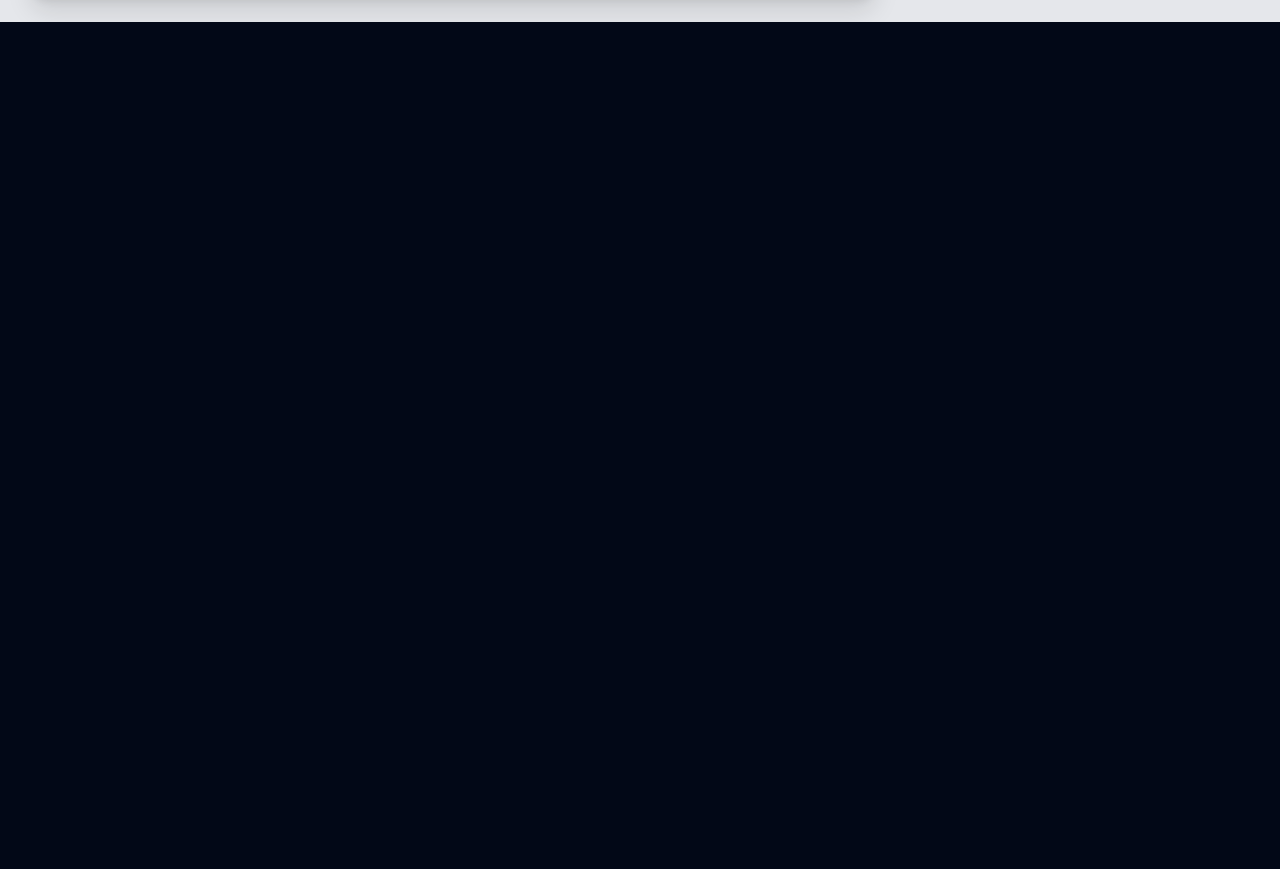
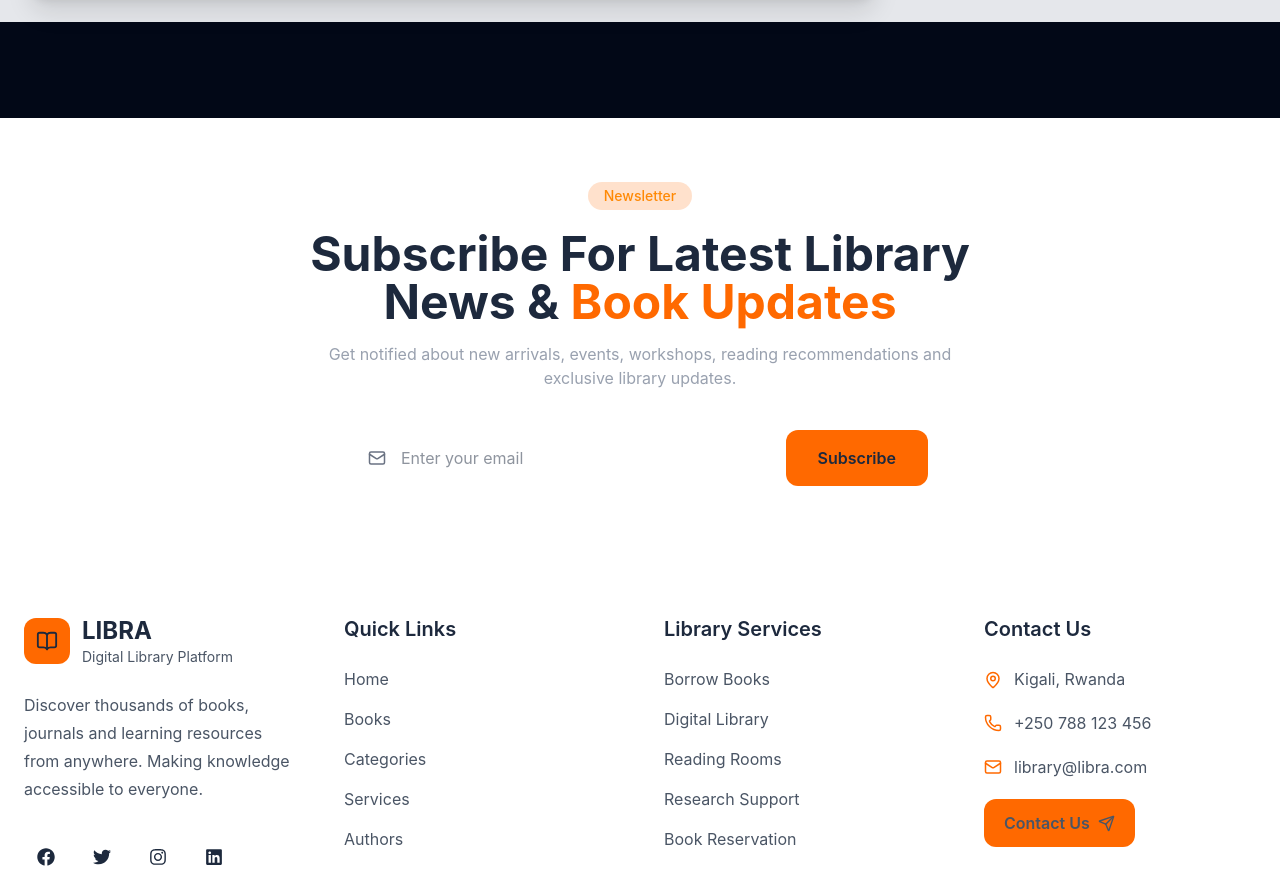
Before and after one commit to system-Barinda/LIBRA, a React (Vite) app: page / in a window 1280 px wide. Shown: the part 1928-2797 px from the top of the page. Before the commit the page ends 1950 px from the top, so only its background shows below. Built offline with nearby package versions, Linux system fonts and the light colour scheme.

Commit message:
chore:updated

```diff
--- a/src/layouts/simpleLayout.tsx
+++ b/src/layouts/simpleLayout.tsx
@@ -1,5 +1,6 @@
 import { Outlet } from "react-router-dom";
 import Navbar from "./Navbar";
+import Footer from "../pages/Footer";
 
 export default function SimpleLayout() {
   return (
@@ -9,6 +10,7 @@ export default function SimpleLayout() {
       </div>
 
       <Outlet />
+      <Footer />
     </>
   );
 }
--- a/src/pages/Footer.tsx
+++ b/src/pages/Footer.tsx
@@ -1,10 +1,9 @@
-// import { SiFacebook, SiInstagram, SiLinkedin, SiTwitter } from "react-icons/si";
 import { BookOpen, Mail, MapPin, Phone, Send } from "lucide-react";
 import { FaFacebook, FaInstagram, FaLinkedin, FaTwitter } from "react-icons/fa";
 
 const Footer = () => {
   return (
-    <footer className="mt-24 bg-slate-950 text-white">
+    <footer className="mt-24 bg-white text-slate-800">
       {/* Newsletter */}
       <div className="border-b border-white/10">
         <div className="mx-auto max-w-7xl px-6 py-16">
@@ -27,7 +26,7 @@ const Footer = () => {
               <div className="relative flex-1">
                 <Mail
                   size={18}
-                  className="absolute left-4 top-1/2 -translate-y-1/2 text-gray-400"
+                  className="absolute left-4 top-1/2 -translate-y-1/2 text-gray-500"
                 />
 
                 <input
@@ -37,7 +36,7 @@ const Footer = () => {
                 />
               </div>
 
-              <button className="h-14 rounded-xl bg-orange-500 px-8 font-semibold transition hover:bg-orange-600">
+              <button className="h-14 rounded-xl text-slate-800 bg-orange-500 px-8 font-semibold transition hover:bg-orange-600">
                 Subscribe
               </button>
             </div>
@@ -56,11 +55,11 @@ const Footer = () => {
 
             <div>
               <h2 className="text-2xl font-bold">LIBRA</h2>
-              <p className="text-sm text-gray-400">Digital Library Platform</p>
+              <p className="text-sm text-gray-600">Digital Library Platform</p>
             </div>
           </div>
 
-          <p className="mt-6 leading-7 text-gray-400">
+          <p className="mt-6 leading-7 text-gray-600">
             Discover thousands of books, journals and learning resources from
             anywhere. Making knowledge accessible to everyone.
           </p>
@@ -81,7 +80,7 @@ const Footer = () => {
         <div>
           <h3 className="text-xl font-semibold">Quick Links</h3>
 
-          <ul className="mt-6 space-y-4 text-gray-400">
+          <ul className="mt-6 space-y-4 text-gray-600">
             {[
               "Home",
               "Books",
@@ -103,7 +102,7 @@ const Footer = () => {
         <div>
           <h3 className="text-xl font-semibold">Library Services</h3>
 
-          <ul className="mt-6 space-y-4 text-gray-400">
+          <ul className="mt-6 space-y-4 text-gray-600">
             {[
               "Borrow Books",
               "Digital Library",
@@ -125,7 +124,7 @@ const Footer = () => {
         <div>
           <h3 className="text-xl font-semibold">Contact Us</h3>
 
-          <div className="mt-6 space-y-5 text-gray-400">
+          <div className="mt-6 space-y-5 text-gray-600">
             <div className="flex items-start gap-3">
               <MapPin className="mt-1 text-orange-500" size={18} />
               <span>Kigali, Rwanda</span>
```
